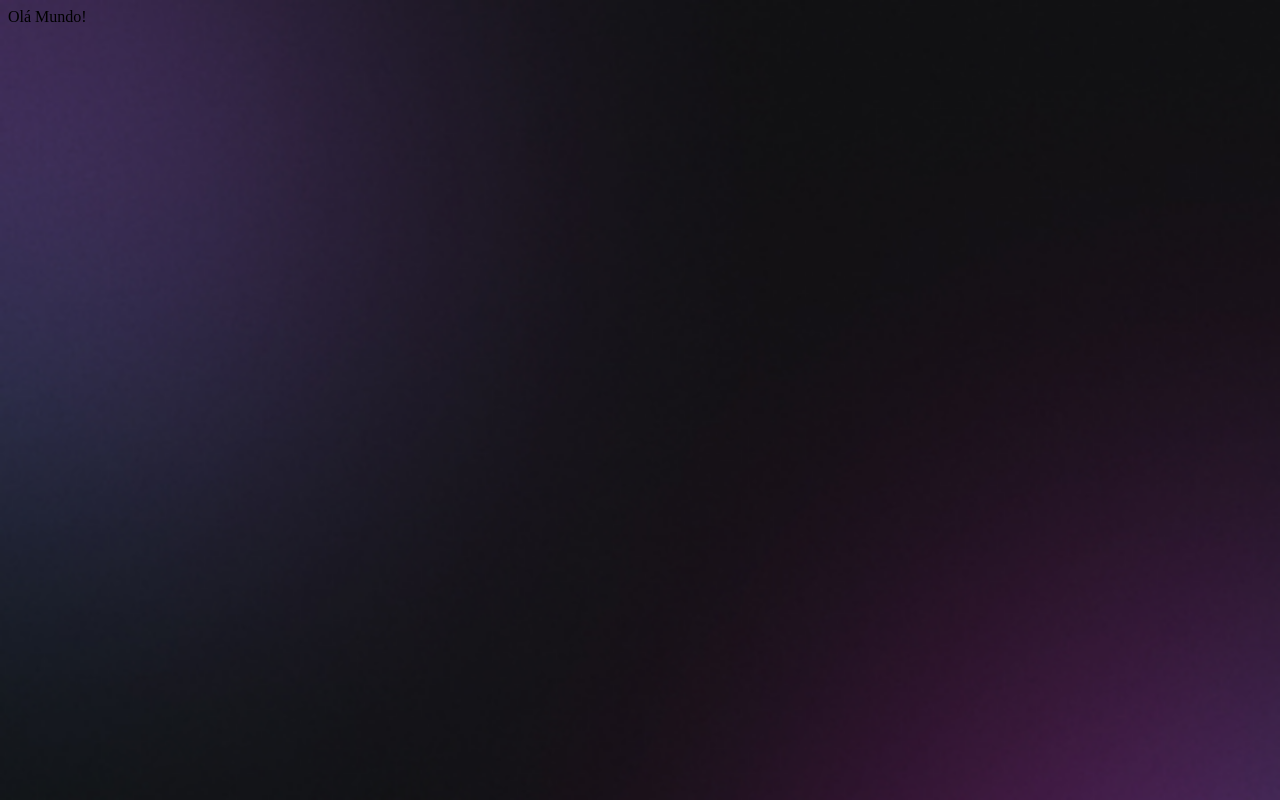
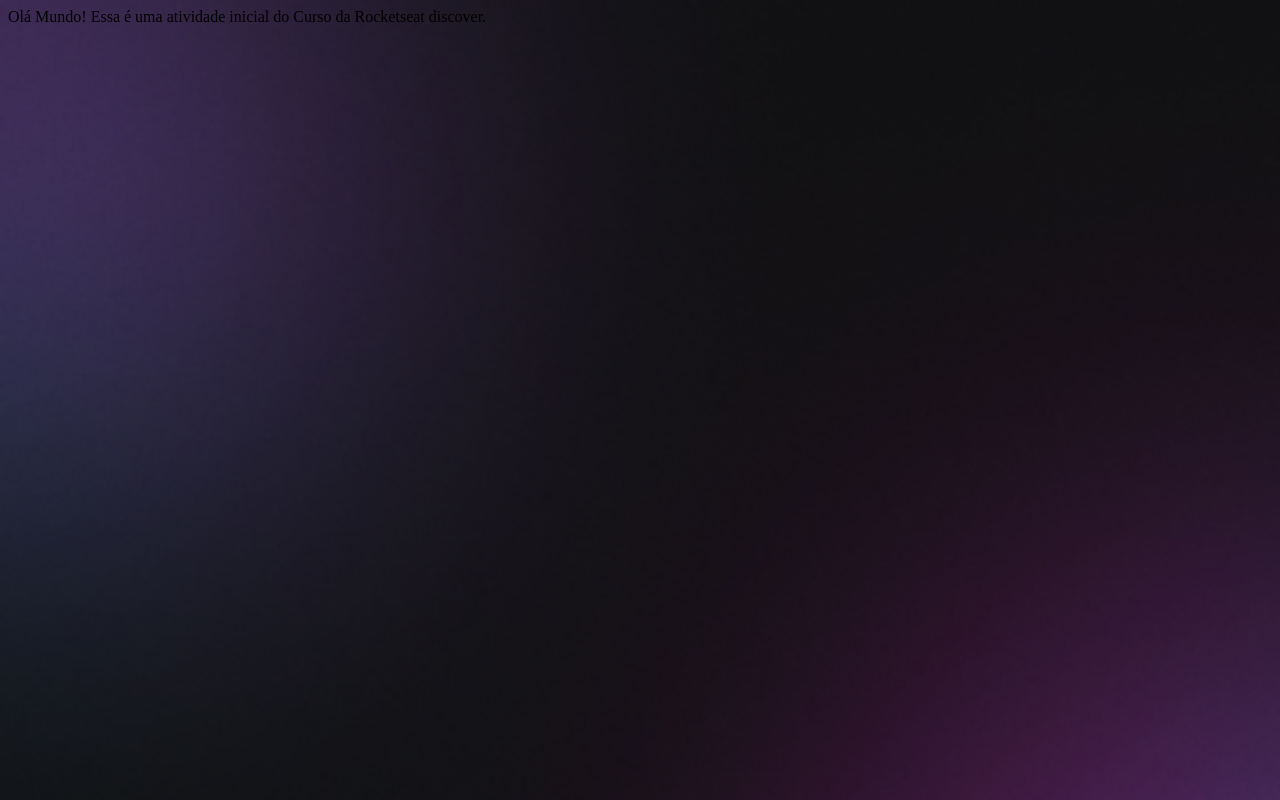
Before and after one commit to marcelatai/1projetoteste, a plain HTML site: page index.html in a window 1280 px wide. Drawn offline with Linux system fonts and the light colour scheme.

Commit message:
initial commit

```diff
--- a/index.html
+++ b/index.html
@@ -7,6 +7,6 @@
     <link rel="stylesheet" href="style.css" />
   </head>
   <body>
-    Olá Mundo!
+    Olá Mundo! Essa é uma atividade inicial do Curso da Rocketseat discover.
   </body>
 </html>
```
